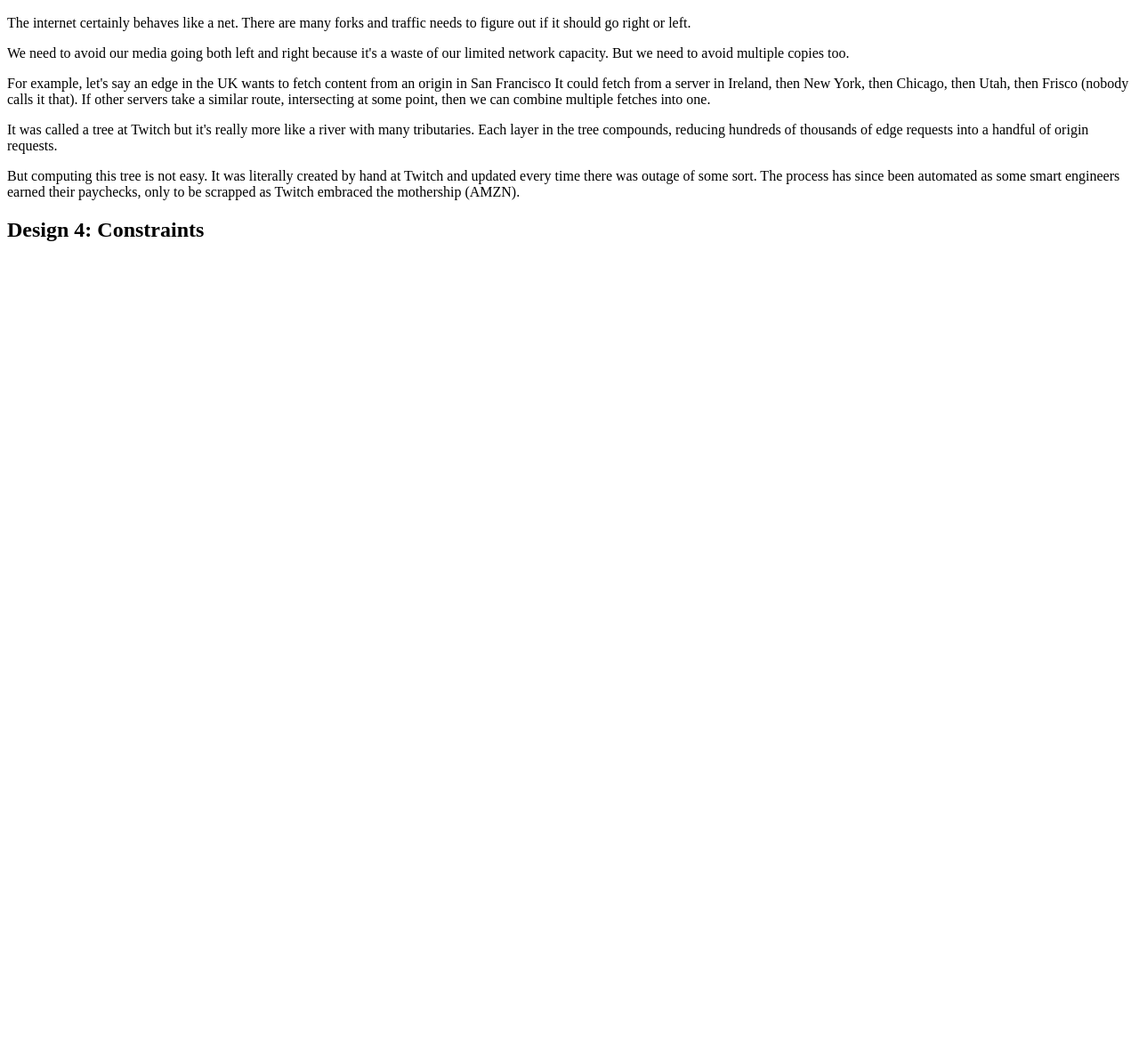
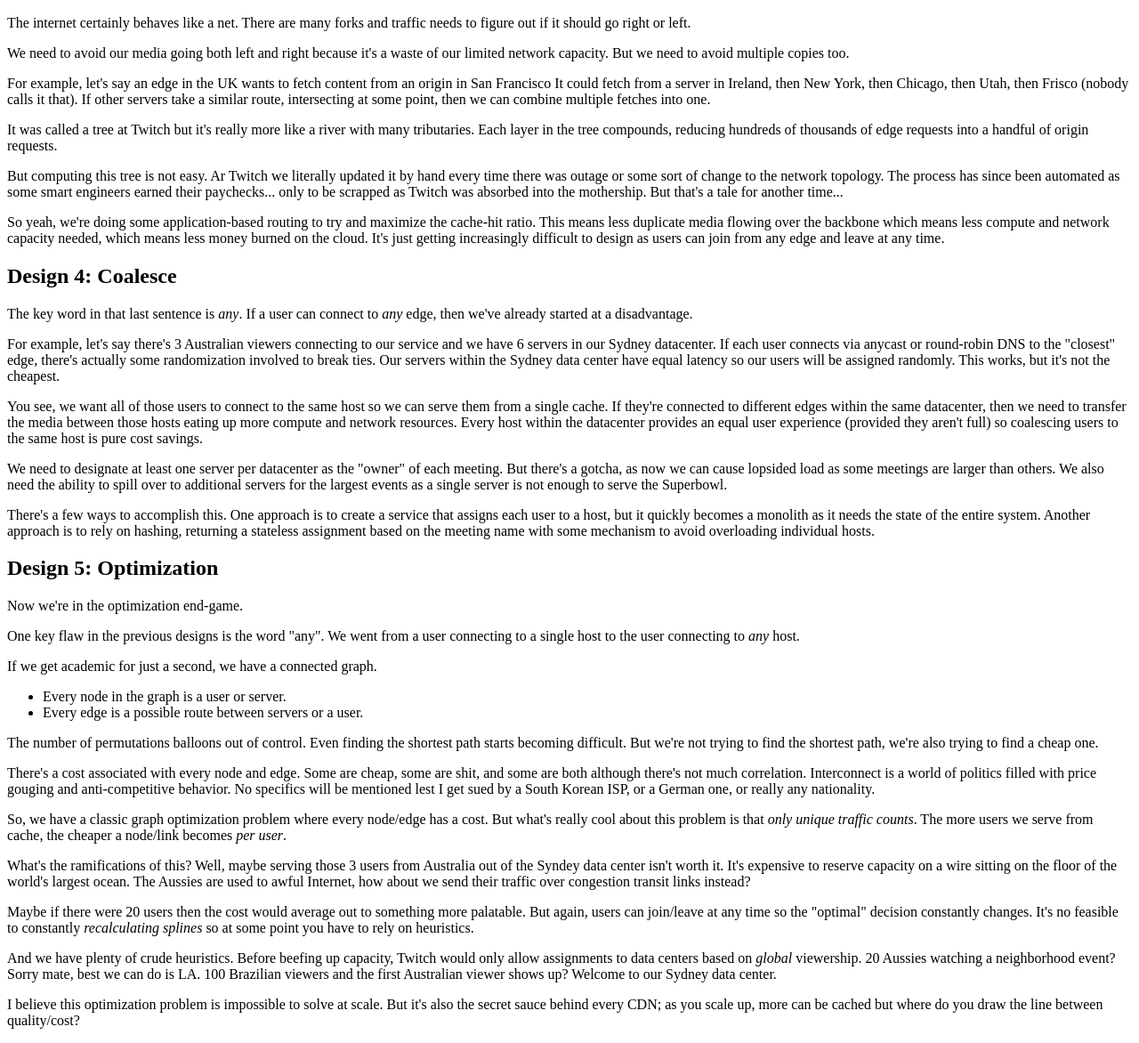
Before and after one commit to kixelated/quic.video, an Astro site: page /blog/live-arch in a window 1280 px wide. Shown: the part 2062-3234 px from the top of the page at 89% size. Before the commit the page ends 2354 px from the top, so only its background shows below. Built offline with nearby package versions, Linux system fonts and the light colour scheme; Astro itself is replaced by a stand-in of ours.

Commit message:
Update live-arch.mdx

```diff
--- a/src/pages/blog/live-arch.mdx
+++ b/src/pages/blog/live-arch.mdx
@@ -147,11 +147,73 @@ It was called a tree at Twitch but it's really more like a river with many tribu
 Each layer in the tree compounds, reducing hundreds of thousands of edge requests into a handful of origin requests.
 
 But computing this tree is not easy.
-It was literally created by hand at Twitch and updated every time there was outage of some sort.
-The process has since been automated as some smart engineers earned their paychecks, only to be scrapped as Twitch embraced the mothership (AMZN).
+Ar Twitch we literally updated it by hand every time there was outage or some sort of change to the network topology.
+The process has since been automated as some smart engineers earned their paychecks... only to be scrapped as Twitch was absorbed into the mothership.
+But that's a tale for another time...
 
+So yeah, we're doing some application-based routing to try and maximize the cache-hit ratio.
+This means less duplicate media flowing over the backbone which means less compute and network capacity needed, which means less money burned on the cloud.
+It's just getting increasingly difficult to design as users can join from any edge and leave at any time.
 
+## Design 4: Coalesce
+The key word in that last sentence is _any_.
+If a user can connect to _any_ edge, then we've already started at a disadvantage.
 
+For example, let's say there's 3 Australian viewers connecting to our service and we have 6 servers in our Sydney datacenter.
+If each user connects via anycast or round-robin DNS to the "closest" edge, there's actually some randomization involved to break ties.
+Our servers within the Sydney data center have equal latency so our users will be assigned randomly.
+This works, but it's not the cheapest.
 
+You see, we want all of those users to connect to the same host so we can serve them from a single cache.
+If they're connected to different edges within the same datacenter, then we need to transfer the media between those hosts eating up more compute and network resources.
+Every host within the datacenter provides an equal user experience (provided they aren't full) so coalescing users to the same host is pure cost savings.
 
-## Design 4: Constraints
+We need to designate at least one server per datacenter as the "owner" of each meeting.
+But there's a gotcha, as now we can cause lopsided load as some meetings are larger than others.
+We also need the ability to spill over to additional servers for the largest events as a single server is not enough to serve the Superbowl.
+
+There's a few ways to accomplish this.
+One approach is to create a service that assigns each user to a host, but it quickly becomes a monolith as it needs the state of the entire system.
+Another approach is to rely on hashing, returning a stateless assignment based on the meeting name with some mechanism to avoid overloading individual hosts.
+
+## Design 5: Optimization
+Now we're in the optimization end-game.
+
+One key flaw in the previous designs is the word "any".
+We went from a user connecting to a single host to the user connecting to _any_ host.
+
+If we get academic for just a second, we have a connected graph.
+- Every node in the graph is a user or server.
+- Every edge is a possible route between servers or a user.
+
+The number of permutations balloons out of control.
+Even finding the shortest path starts becoming difficult.
+But we're not trying to find the shortest path, we're also trying to find a cheap one.
+
+There's a cost associated with every node and edge.
+Some are cheap, some are shit, and some are both although there's not much correlation.
+Interconnect is a world of politics filled with price gouging and anti-competitive behavior.
+No specifics will be mentioned lest I get sued by a South Korean ISP, or a German one, or really any nationality.
+
+So, we have a classic graph optimization problem where every node/edge has a cost.
+But what's really cool about this problem is that _only unique traffic counts_.
+The more users we serve from cache, the cheaper a node/link becomes _per user_.
+
+What's the ramifications of this?
+Well, maybe serving those 3 users from Australia out of the Syndey data center isn't worth it.
+It's expensive to reserve capacity on a wire sitting on the floor of the world's largest ocean.
+The Aussies are used to awful Internet, how about we send their traffic over congestion transit links instead?
+
+Maybe if there were 20 users then the cost would average out to something more palatable.
+But again, users can join/leave at any time so the "optimal" decision constantly changes.
+It's no feasible to constantly _recalculating splines_ so at some point you have to rely on heuristics.
+
+And we have plenty of crude heuristics.
+Before beefing up capacity, Twitch would only allow assignments to data centers based on _global_ viewership.
+20 Aussies watching a neighborhood event?
+Sorry mate, best we can do is LA.
+100 Brazilian viewers and the first Australian viewer shows up?
+Welcome to our Sydney data center.
+
+I believe this optimization problem is impossible to solve at scale.
+But it's also the secret sauce behind every CDN; as you scale up, more can be cached but where do you draw the line between quality/cost?
```
